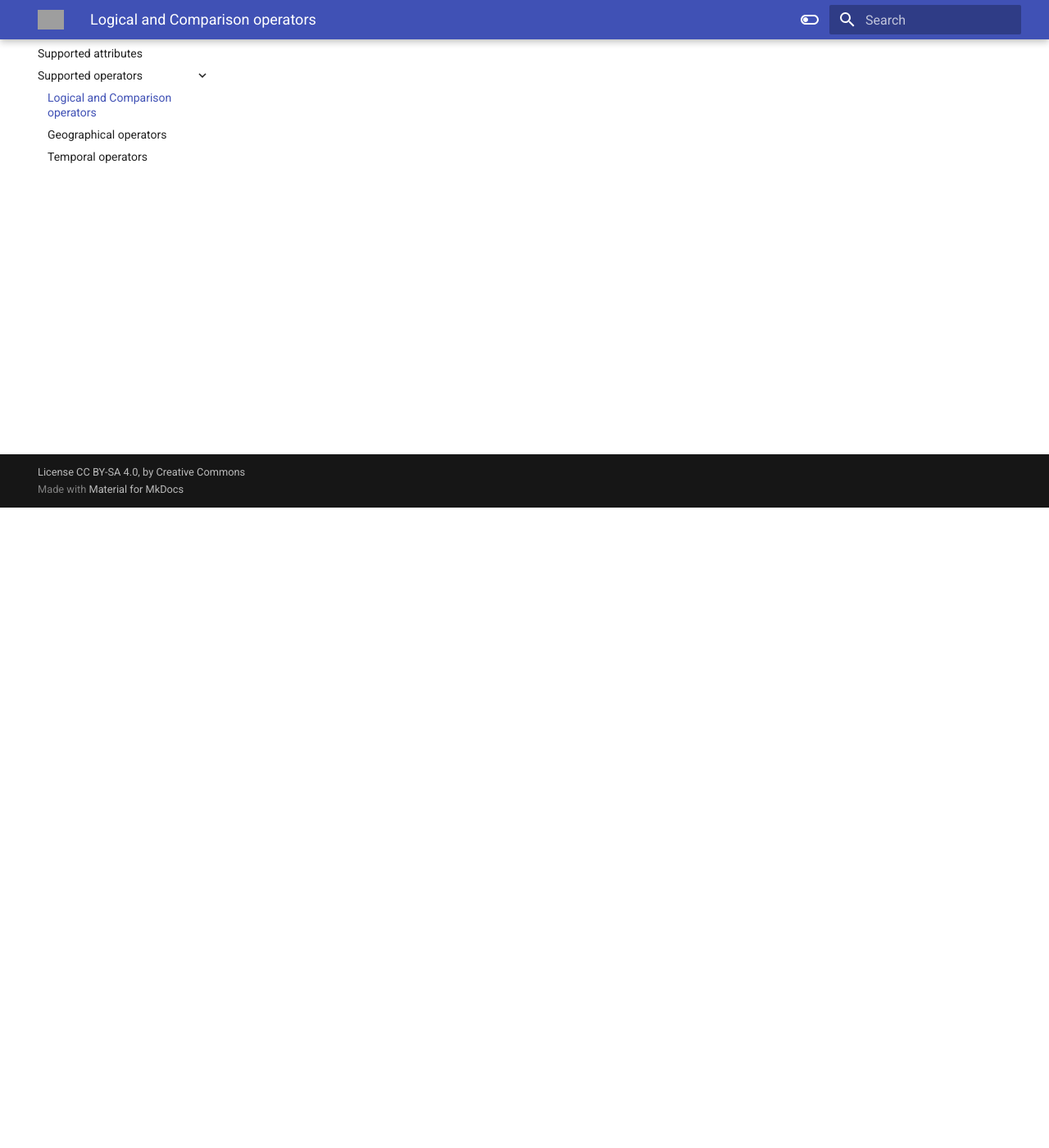
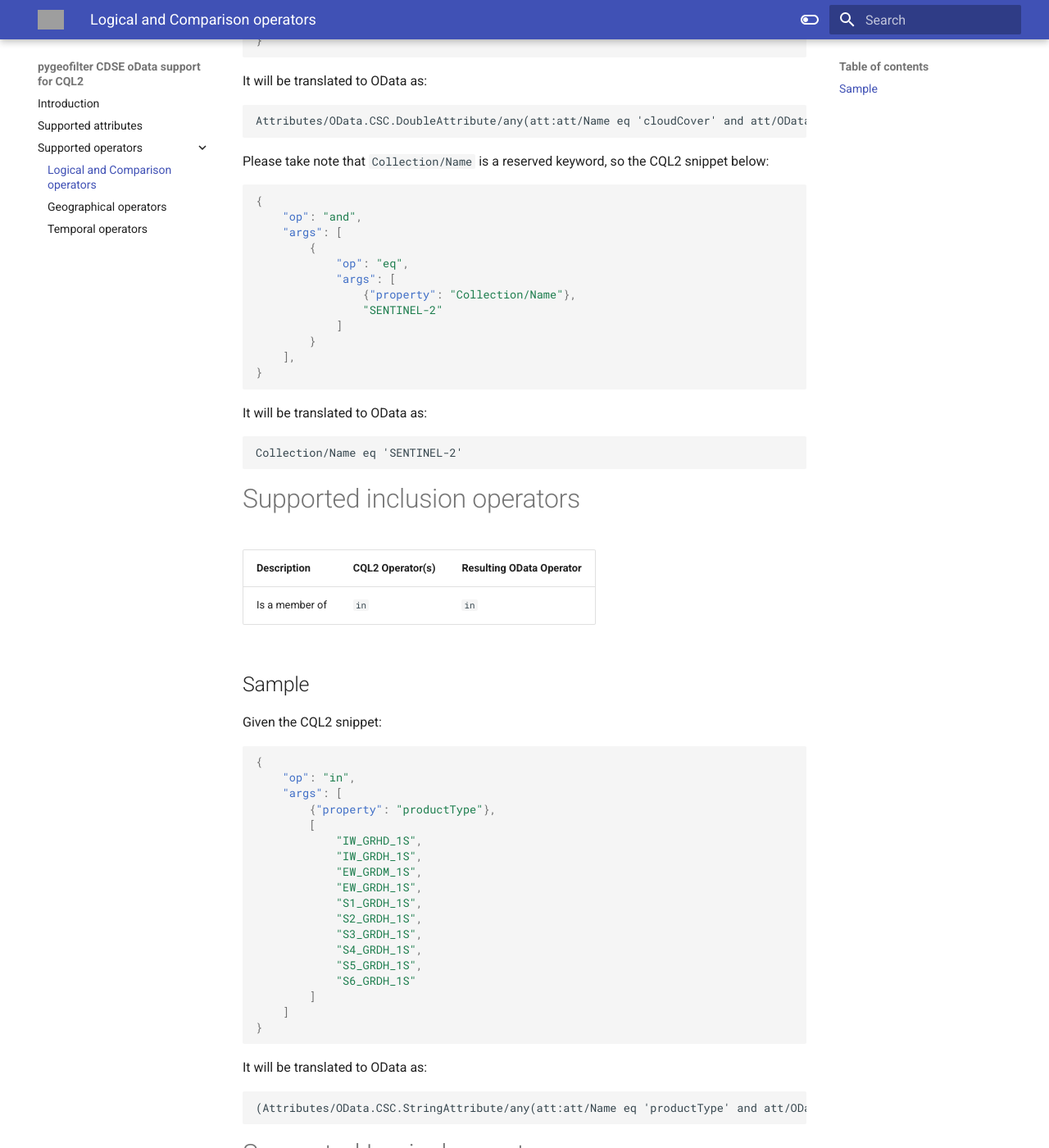
Before and after one commit to parham-membari-terradue/pygeofilter-odata-cdse, an MkDocs documentation site: the page built from docs/logical_comparison_op.md, in a window 1280 px wide and 1400 px high, scrolled down 781 px. Shown: the whole window at 82% size. Built offline with MkDocs 1.6.1 and Material for MkDocs 9.7.7, drawn with Linux system fonts in a browser that asks for light colours; some of the changed text lies outside the part shown; grey boxes are pictures that could not be loaded.

Commit message:
feat: started adding valuable samples

````diff
--- a/docs/logical_comparison_op.md
+++ b/docs/logical_comparison_op.md
@@ -7,7 +7,91 @@
 | Greater than or equal | `>=`,`gte`       | `ge`                     |
 | Less than             | `<`, `lt`        | `lt`                     |
 | Less than or equal    | `<=`, `lte`      | `le`                     |
+
+## Sample
+
+Given the CQL2 snippet:
+
+```json
+{
+    "op": "and",
+    "args": [
+        {
+            "op": "<CQL2_COMPARISON_OPERATOR>",
+            "args": [
+                {"property": "cloudCover"},
+                20
+            ]
+        }
+    ],
+}
+```
+
+It will be translated to OData as:
+
+```
+Attributes/OData.CSC.DoubleAttribute/any(att:att/Name eq 'cloudCover' and att/OData.CSC.DoubleAttribute/Value <TRANSLATED_ODATA__COMPARISON_OPERATOR> 20)
+```
+
+Please take note that `Collection/Name` is a reserved keyword, so the CQL2 snippet below:
+
+```json
+{
+    "op": "and",
+    "args": [
+        {
+            "op": "eq",
+            "args": [
+                {"property": "Collection/Name"},
+                "SENTINEL-2"
+            ]
+        }
+    ],
+}
+```
+
+It will be translated to OData as:
+
+```
+Collection/Name eq 'SENTINEL-2'
+```
+
+# Supported inclusion operators
+
+| Description           | CQL2 Operator(s) | Resulting OData Operator |
+|-----------------------|------------------|--------------------------|
 | Is a member of        | `in`             | `in`                     |
+
+## Sample
+
+Given the CQL2 snippet:
+
+```json
+{
+    "op": "in",
+    "args": [
+        {"property": "productType"},
+        [
+            "IW_GRHD_1S",
+            "IW_GRDH_1S",
+            "EW_GRDM_1S",
+            "EW_GRDH_1S",
+            "S1_GRDH_1S",
+            "S2_GRDH_1S",
+            "S3_GRDH_1S",
+            "S4_GRDH_1S",
+            "S5_GRDH_1S",
+            "S6_GRDH_1S"
+        ]
+    ]
+}
+```
+
+It will be translated to OData as:
+
+```
+(Attributes/OData.CSC.StringAttribute/any(att:att/Name eq 'productType' and att/OData.CSC.StringAttribute/Value eq 'IW_GRHD_1S') or Attributes/OData.CSC.StringAttribute/any(att:att/Name eq 'productType' and att/OData.CSC.StringAttribute/Value eq 'IW_GRDH_1S') or Attributes/OData.CSC.StringAttribute/any(att:att/Name eq 'productType' and att/OData.CSC.StringAttribute/Value eq 'EW_GRDM_1S') or Attributes/OData.CSC.StringAttribute/any(att:att/Name eq 'productType' and att/OData.CSC.StringAttribute/Value eq 'EW_GRDH_1S') or Attributes/OData.CSC.StringAttribute/any(att:att/Name eq 'productType' and att/OData.CSC.StringAttribute/Value eq 'S1_GRDH_1S') or Attributes/OData.CSC.StringAttribute/any(att:att/Name eq 'productType' and att/OData.CSC.StringAttribute/Value eq 'S2_GRDH_1S') or Attributes/OData.CSC.StringAttribute/any(att:att/Name eq 'productType' and att/OData.CSC.StringAttribute/Value eq 'S3_GRDH_1S') or Attributes/OData.CSC.StringAttribute/any(att:att/Name eq 'productType' and att/OData.CSC.StringAttribute/Value eq 'S4_GRDH_1S') or Attributes/OData.CSC.StringAttribute/any(att:att/Name eq 'productType' and att/OData.CSC.StringAttribute/Value eq 'S5_GRDH_1S') or Attributes/OData.CSC.StringAttribute/any(att:att/Name eq 'productType' and att/OData.CSC.StringAttribute/Value eq 'S6_GRDH_1S'))
+```
 
 # Supported Logical operators
 
````
